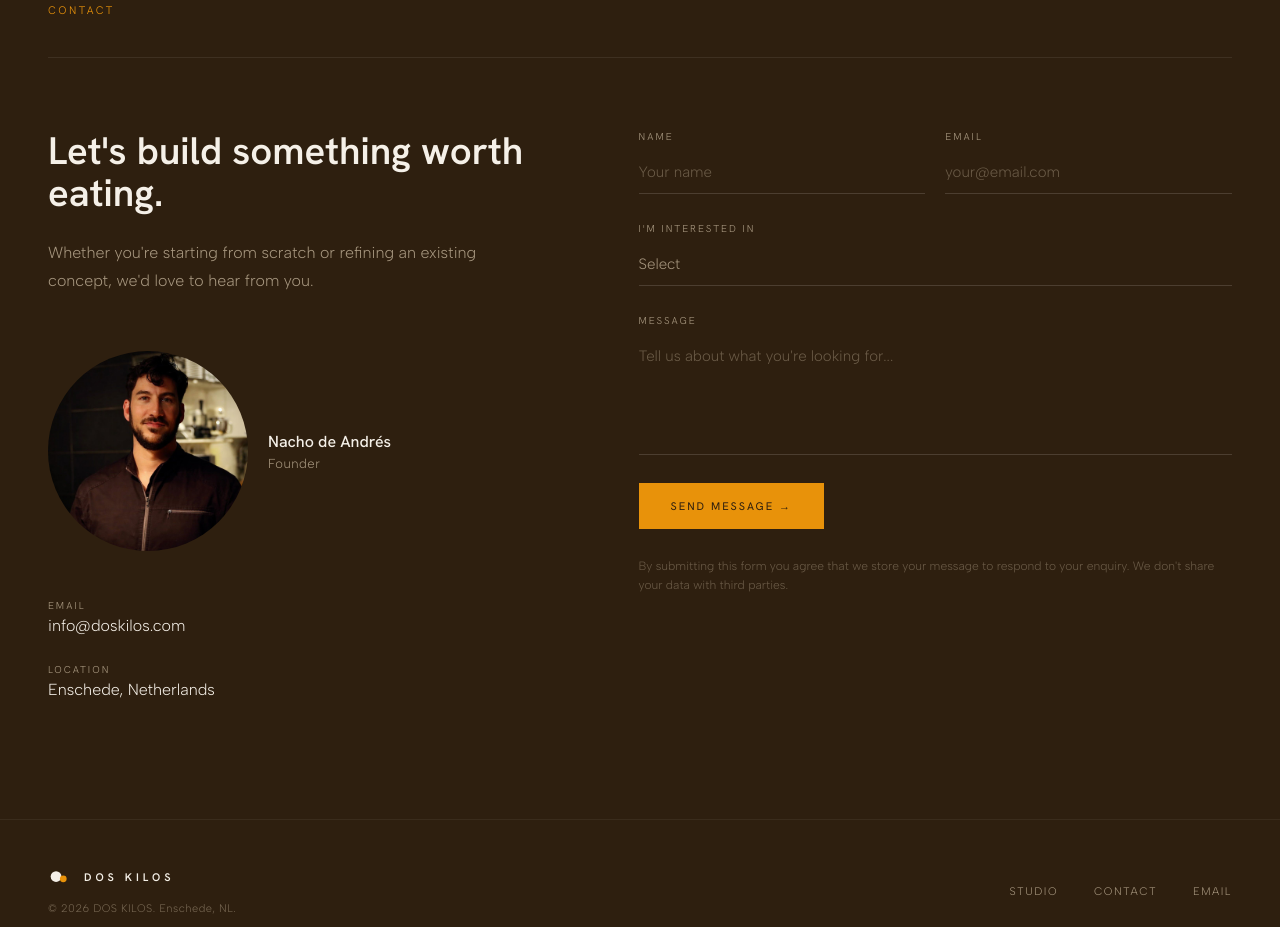
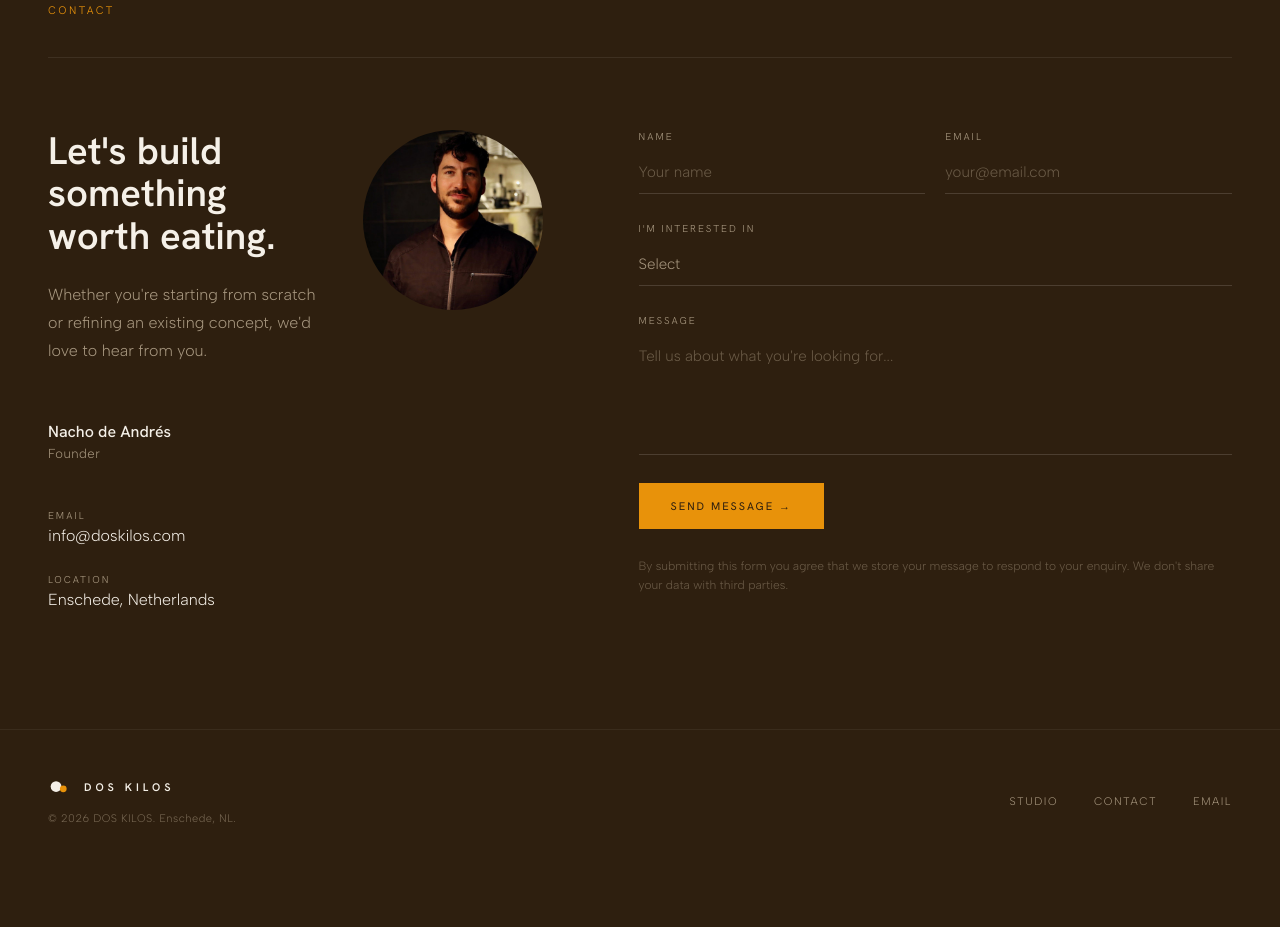
Before and after one commit to DOS-KILOS/doskilos-site, a website: page index.html in a window 1280 px wide. Shown: the part 2030-2957 px from the top of the page. After the commit the page ends 2903 px from the top, so only its background shows below. Drawn offline with Linux system fonts and the light colour scheme.

Commit message:
Update index.html

```diff
--- a/index.html
+++ b/index.html
@@ -78,11 +78,13 @@
     .studio-heading { font-family: 'Hanken Grotesk', sans-serif; font-weight: 600; font-size: clamp(28px, 3.5vw, 48px); line-height: 1.15; color: var(--espresso); margin-bottom: 40px; }
     .studio-body p { font-family: 'Albert Sans', sans-serif; font-weight: 300; font-size: 16px; line-height: 1.8; color: var(--espresso); margin-bottom: 20px; opacity: 0.75; max-width: 680px; }
     .studio-body p:last-child { margin-bottom: 0; }
-    .contact-person { display: flex; align-items: center; gap: 20px; margin-bottom: 48px; }
-    .contact-portrait { width: 200px; height: 200px; object-fit: cover; border-radius: 50%; flex-shrink: 0; }
+    .contact-intro-top { display: flex; align-items: flex-start; gap: 40px; margin-bottom: 48px; }
+    .contact-intro-text { flex: 1; }
+    .contact-intro-text p { margin-bottom: 24px; }
     .contact-person-info { display: flex; flex-direction: column; gap: 4px; }
     .contact-person-name { font-family: 'Hanken Grotesk', sans-serif; font-weight: 500; font-size: 16px; color: var(--parchment); }
     .contact-person-role { font-family: 'Albert Sans', sans-serif; font-weight: 300; font-size: 13px; color: var(--stone); letter-spacing: 0.5px; }
+    .contact-portrait { width: 180px; height: 180px; object-fit: cover; border-radius: 50%; flex-shrink: 0; }
     .studio-offerings { display: grid; grid-template-columns: repeat(3, 1fr); gap: 1px; background: rgba(46, 31, 15, 0.1); margin-top: 72px; }
     .offering { background: var(--parchment); padding: 40px 36px; }
     .offering-title { font-family: 'Hanken Grotesk', sans-serif; font-weight: 500; font-size: 20px; color: var(--espresso); margin-bottom: 14px; }
@@ -141,6 +143,7 @@
       .studio-content { grid-template-columns: 1fr; gap: 48px; }
       .studio-offerings { grid-template-columns: 1fr; }
       .contact-grid { grid-template-columns: 1fr; gap: 56px; }
+      .contact-intro-top { flex-direction: column; gap: 32px; }
       .form-row { grid-template-columns: 1fr; }
       .texture-divider { height: 180px; }
       footer { flex-direction: column; gap: 32px; align-items: flex-start; padding: 48px 24px; }
@@ -240,14 +243,16 @@
   <div class="section-divider"><span class="label">Contact</span></div>
   <div class="contact-grid">
     <div class="contact-intro fade-in">
-      <h2 data-en="Let's build something worth eating." data-nl="Laten we iets maken dat de moeite waard is.">Let's build something worth eating.</h2>
-      <p data-en="Whether you're starting from scratch or refining an existing concept, we'd love to hear from you." data-nl="Of je nu vanaf nul begint of een bestaand concept aanscherpt, we horen graag van je.">Whether you're starting from scratch or refining an existing concept, we'd love to hear from you.</p>
-      <div class="contact-person">
+      <div class="contact-intro-top">
+        <div class="contact-intro-text">
+          <h2 data-en="Let's build something worth eating." data-nl="Laten we iets maken dat de moeite waard is.">Let's build something worth eating.</h2>
+          <p data-en="Whether you're starting from scratch or refining an existing concept, we'd love to hear from you." data-nl="Of je nu vanaf nul begint of een bestaand concept aanscherpt, we horen graag van je.">Whether you're starting from scratch or refining an existing concept, we'd love to hear from you.</p>
+          <div class="contact-person-info">
+            <span class="contact-person-name">Nacho de Andrés</span>
+            <span class="contact-person-role">Founder</span>
+          </div>
+        </div>
         <img src="/nacho.jpg" alt="Nacho de Andrés" class="contact-portrait">
-        <div class="contact-person-info">
-          <span class="contact-person-name">Nacho de Andrés</span>
-          <span class="contact-person-role">Founder</span>
-        </div>
       </div>
       <div class="contact-details">
         <div>
```
